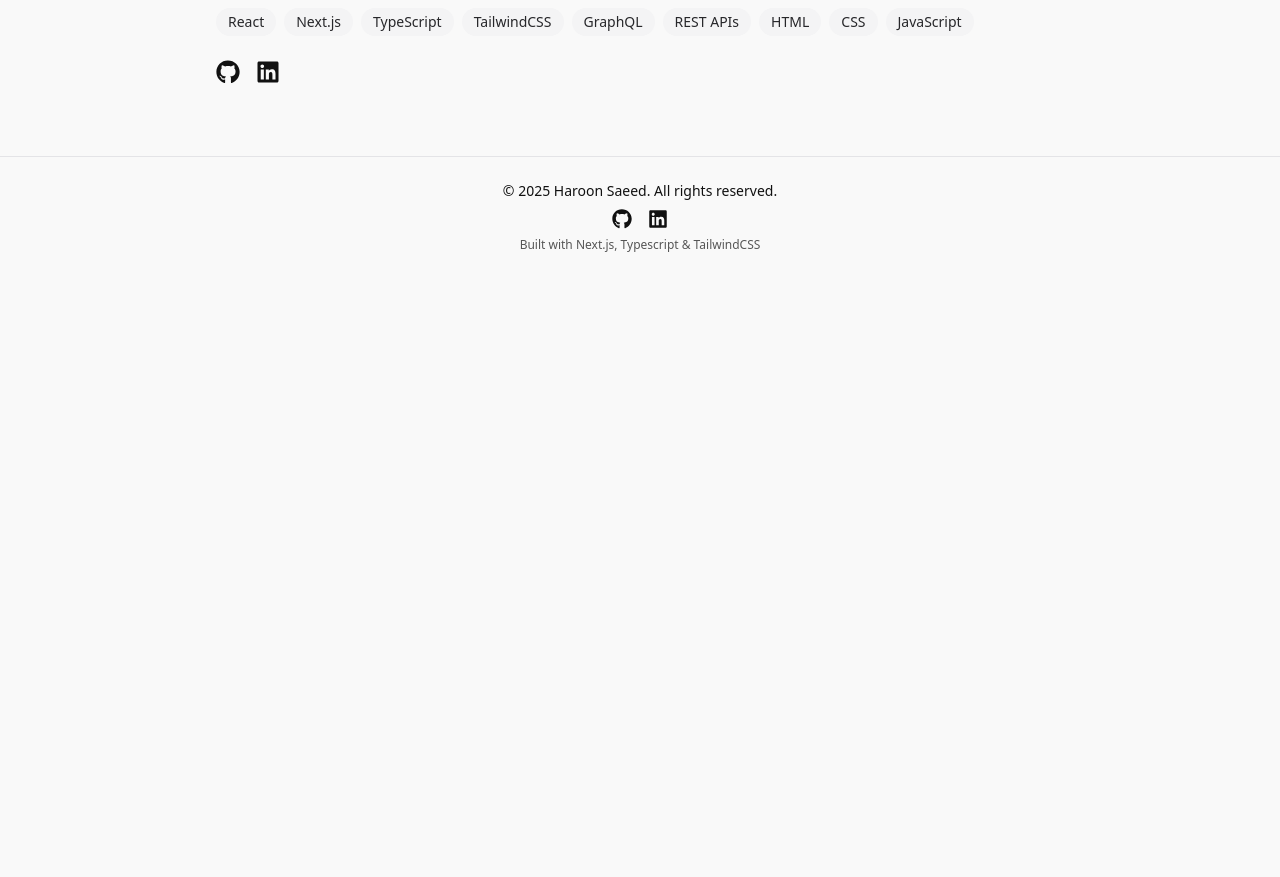
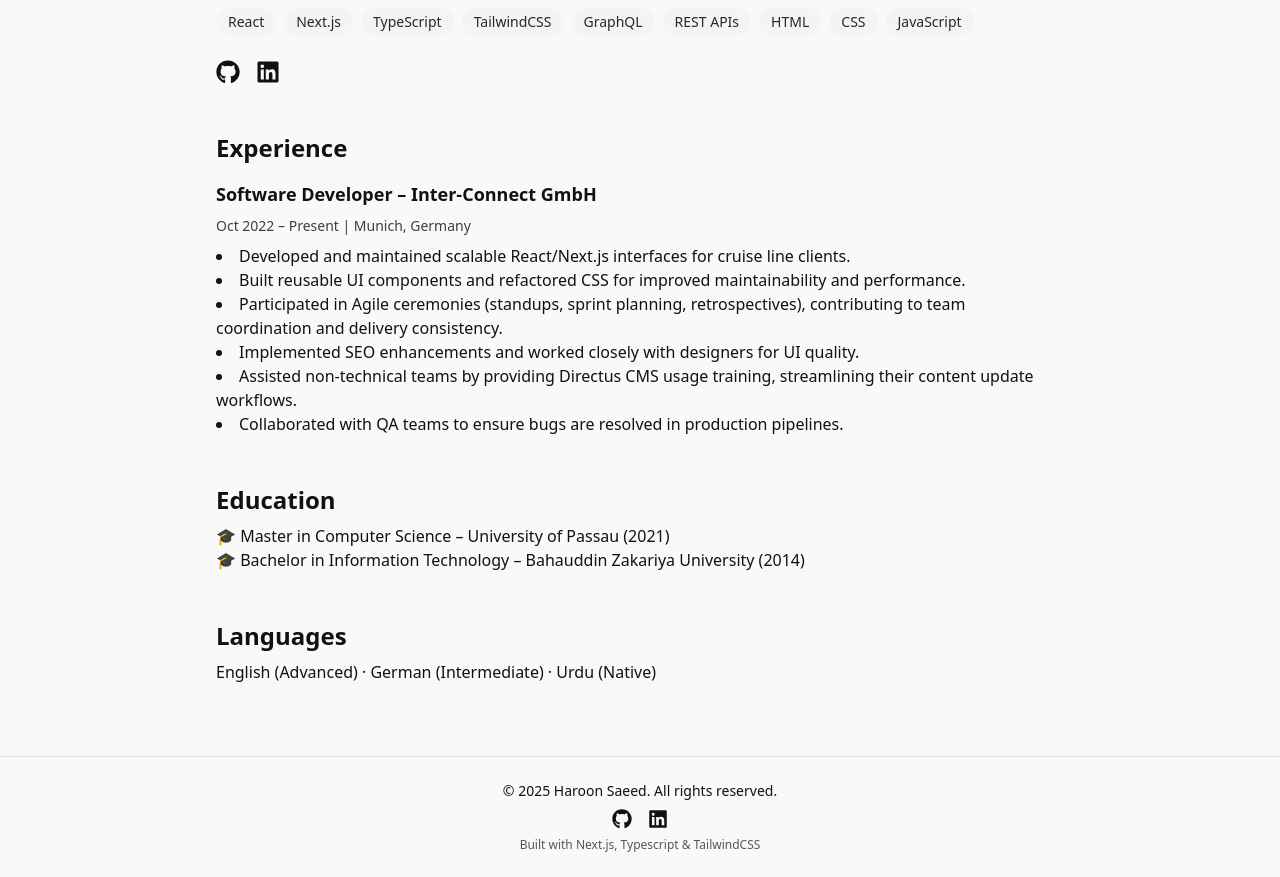
Before and after one commit to haroon-code-hub/my-portfolio, a Next.js app: page / in a window 1280 px wide. Shown: the part 482-1359 px from the top of the page. Before the commit the page ends 800 px from the top, so only its background shows below. Built offline with nearby package versions, Linux system fonts and the light colour scheme.

Commit message:
add experience, education and language section

```diff
--- a/app/page.tsx
+++ b/app/page.tsx
@@ -15,6 +15,7 @@ const skills = [
 
 export default function Home() {
   return (
+    <>
       <section className="space-y-6">
         <div>
           <h1 className="text-3xl font-bold">Haroon Saeed</h1>
@@ -24,14 +25,14 @@ export default function Home() {
         </div>
 
         <p className="max-w-xl text-textLight dark:text-textDark leading-relaxed">
-        I'm Haroon Saeed, a Frontend Developer with around 3 years of experience
-        building responsive, scalable, and accessible web applications. I
-        specialize in React, Next.js, TypeScript, and TailwindCSS, and I enjoy
-        crafting clean, performant interfaces that improve user experiences.
-        Currently based in Fürstenfeldbruck, Germany, I'm passionate about
-        learning, collaboration, and delivering reliable solutions in agile
-        teams. I'm actively seeking new opportunities where I can grow and
-        contribute to impactful products.
+          I'm Haroon Saeed, a Frontend Developer with around 3 years of
+          experience building responsive, scalable, and accessible web
+          applications. I specialize in React, Next.js, TypeScript, and
+          TailwindCSS, and I enjoy crafting clean, performant interfaces that
+          improve user experiences. Currently based in Fürstenfeldbruck,
+          Germany, I'm passionate about learning, collaboration, and delivering
+          reliable solutions in agile teams. I'm actively seeking new
+          opportunities where I can grow and contribute to impactful products.
         </p>
 
         <p className="text-sm text-zinc-600 dark:text-zinc-400">
@@ -49,5 +50,66 @@ export default function Home() {
 
         <SocialLinks />
       </section>
+      <section className="space-y-4 mt-12">
+        <h2 className="text-2xl font-bold text-textLight dark:text-textDark">
+          Experience
+        </h2>
+
+        <div className="space-y-2">
+          <h3 className="text-lg font-semibold">
+            Software Developer – Inter-Connect GmbH
+          </h3>
+          <p className="text-sm text-textLight dark:text-textDark opacity-80">
+            Oct 2022 – Present | Munich, Germany
+          </p>
+          <ul className="list-disc list-inside text-textLight dark:text-textDark">
+            <li>
+              Developed and maintained scalable React/Next.js interfaces for
+              cruise line clients.
+            </li>
+            <li>
+              Built reusable UI components and refactored CSS for improved
+              maintainability and performance.
+            </li>
+            <li>
+              Participated in Agile ceremonies (standups, sprint planning,
+              retrospectives), contributing to team coordination and delivery
+              consistency.
+            </li>
+            <li>
+              Implemented SEO enhancements and worked closely with designers for
+              UI quality.
+            </li>
+            <li>
+              Assisted non-technical teams by providing Directus CMS usage
+              training, streamlining their content update workflows.
+            </li>
+            <li>
+              Collaborated with QA teams to ensure bugs are resolved in
+              production pipelines.
+            </li>
+          </ul>
+        </div>
+      </section>
+      <section className="space-y-2 mt-12">
+        <h2 className="text-2xl font-bold text-textLight dark:text-textDark">
+          Education
+        </h2>
+        <p className="text-textLight dark:text-textDark">
+          🎓 Master in Computer Science – University of Passau (2021)
+          <br />
+          🎓 Bachelor in Information Technology – Bahauddin Zakariya University
+          (2014)
+        </p>
+      </section>
+      <section className="space-y-2 mt-12">
+        <h2 className="text-2xl font-bold text-textLight dark:text-textDark">
+          Languages
+        </h2>
+        <p className="text-textLight dark:text-textDark">
+          English (Advanced) · German (Intermediate) · Urdu (Native)
+        </p>
+      </section>
+    </>
   );
 }
```
Lines whose indentation alone changed are shown as unchanged.
